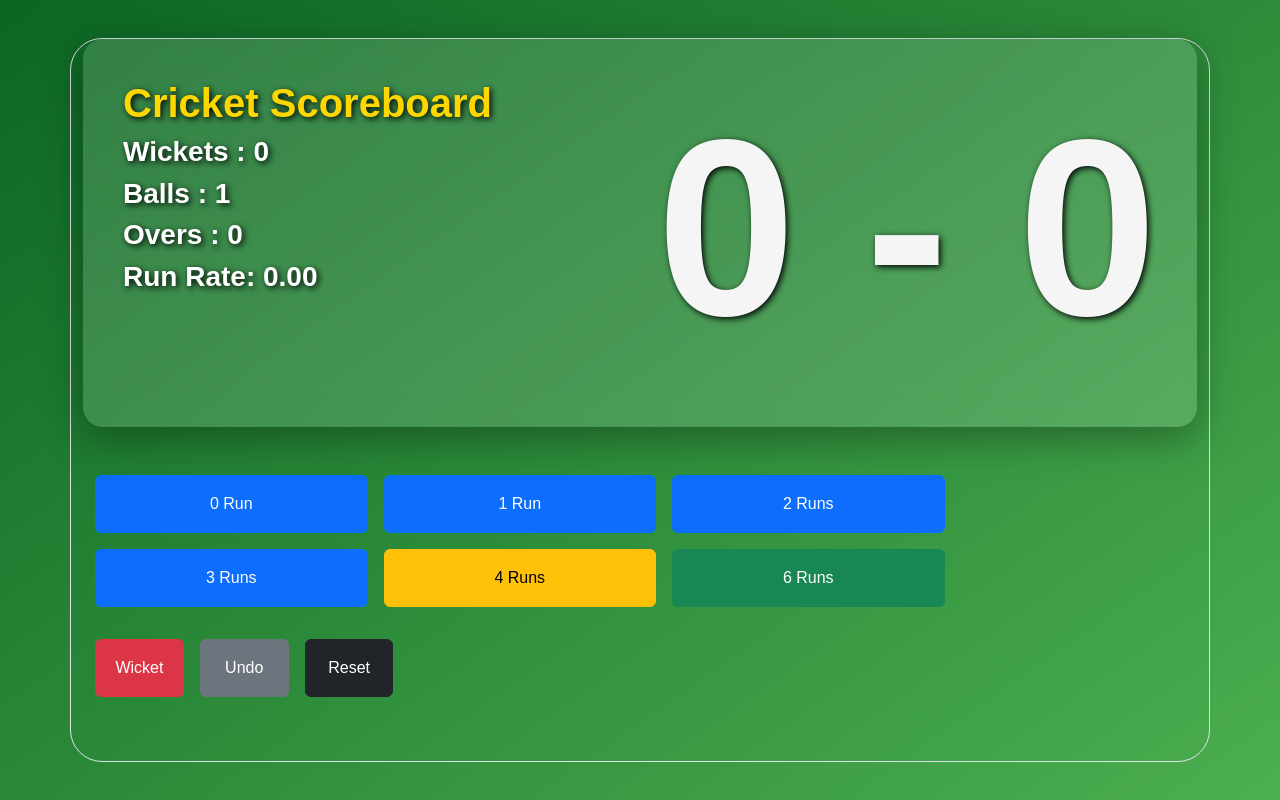
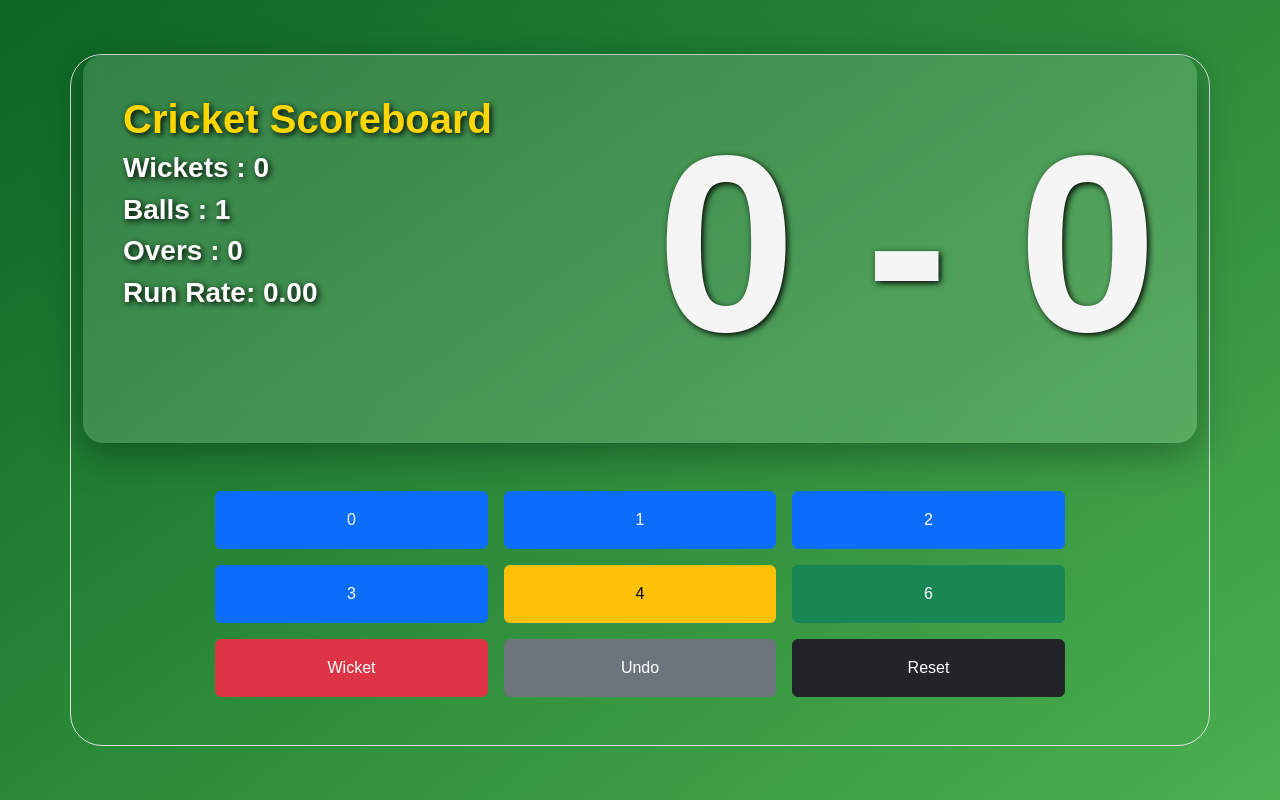
Before and after one commit to NithishKumar-git/scoreboard, a React (Vite) app: page / in a window 1280 px wide. Built offline with nearby package versions, Linux system fonts and the light colour scheme.

Commit message:
Initial commit for scoreboard React project

```diff
--- a/src/assets/components/GuessTheNumber.jsx
+++ b/src/assets/components/GuessTheNumber.jsx
@@ -66,21 +66,19 @@ const GuessTheNumber = () => {
                            <h1> {run} - {wicket} </h1>
                             </div>
                  </div>
-                    <div className='row my-5 d-flex justify-content-start align-items-start gap-3'>
-                        <button className='btn btn-primary col-3 p-3' onClick={() => anyClick(() => setRun(run + 0))}>0 Run</button>
-                        <button className='btn btn-primary col-3 p-3' onClick={() => anyClick(() => setRun(run + 1))}>1 Run</button>
-                        <button className='btn btn-primary col-3 p-3' onClick={() => anyClick(() => setRun(run + 2))}>2 Runs</button>
-                        <button className='btn btn-primary col-3 p-3' onClick={() => anyClick(() => setRun(run + 3))}>3 Runs</button>
-                        <button className='btn btn-warning col-3 p-3' onClick={() => anyClick(() => setRun(run + 4))}>4 Runs</button>
-                        <button className='btn btn-success col-3 p-3' onClick={() => anyClick(() => setRun(run + 6))}>6 Runs</button>
+                    <div className='row my-5 d-flex justify-content-center  align-items-start gap-3 '>
+                        <button className='btn btn-primary col-3 p-3' onClick={() => anyClick(() => setRun(run + 0))}>0 </button>
+                        <button className='btn btn-primary col-3 p-3' onClick={() => anyClick(() => setRun(run + 1))}>1</button>
+                        <button className='btn btn-primary col-3 p-3' onClick={() => anyClick(() => setRun(run + 2))}>2</button>
+                        <button className='btn btn-primary col-3 p-3' onClick={() => anyClick(() => setRun(run + 3))}>3</button>
+                        <button className='btn btn-warning col-3 p-3' onClick={() => anyClick(() => setRun(run + 4))}>4</button>
+                        <button className='btn btn-success col-3 p-3' onClick={() => anyClick(() => setRun(run + 6))}>6</button>
 
 
+                             <button className='btn btn-danger  p-3 col-3' onClick={() => anyClick(() => setWicket(wicket + 1))}>Wicket</button>
+                            <button className='btn btn-secondary  p-3 col-3' onClick={undoScore}>Undo</button>
+                            <button className='btn btn-dark  p-3 col-3' onClick={resetScore}>Reset</button>
 
-                         <div className='row my-3 gap-3 align-items-end justify-content-start'>
-                             <button className='btn btn-danger col-1 p-3' onClick={() => anyClick(() => setWicket(wicket + 1))}>Wicket</button>
-                            <button className='btn btn-secondary col-1 p-3' onClick={undoScore}>Undo</button>
-                            <button className='btn btn-dark col-1 p-3' onClick={resetScore}>Reset</button>
-                        </div>
                     </div>
                 </div>
 
```
